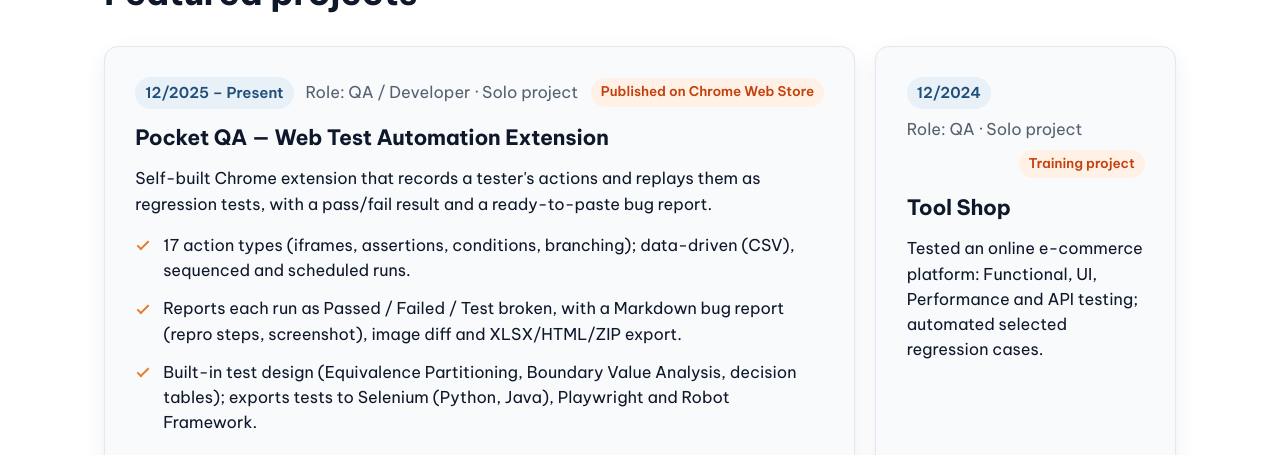
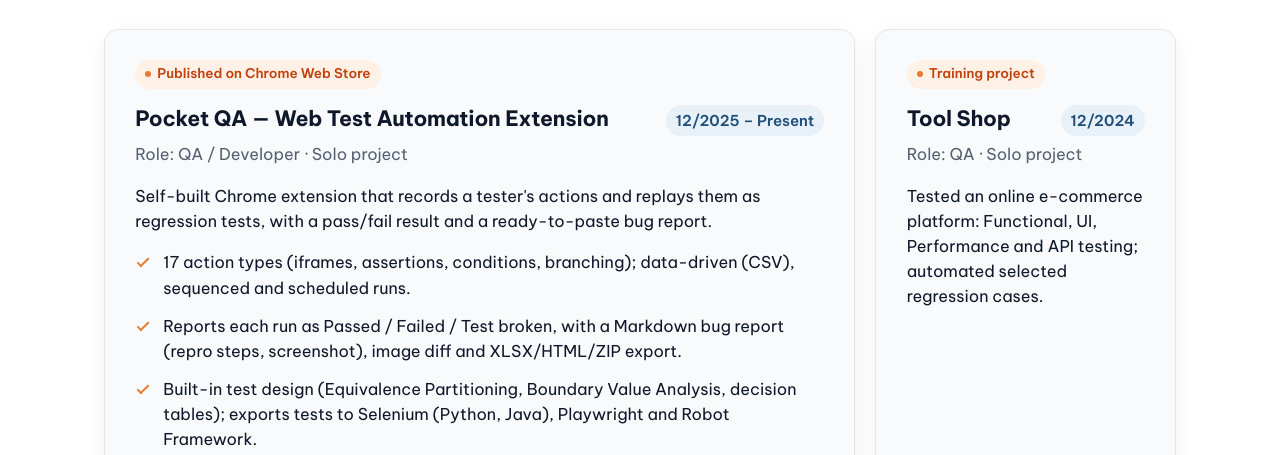
Before and after one commit to KT-Hg/KT-Hg.github.io, a plain HTML site: page index.html in a window 1280 px wide. Shown: the part 2388-2843 px from the top of the page. Drawn offline with Linux system fonts and the light colour scheme.

Commit message:
Redesign the project card header
Co-Authored-By: Claude Opus 5.5 <noreply@anthropic.com>

```diff
--- a/index.html
+++ b/index.html
@@ -292,9 +292,10 @@
   .projects { display: grid; grid-template-columns: 2.5fr 1fr; gap: 20px; }
   @media (max-width: 900px) { .projects { grid-template-columns: 1fr; } }
   .project { display: flex; flex-direction: column; gap: calc(10px + var(--sy) / 4); font-size: .92rem; line-height: 1.55; }
-  .project-top { display: flex; flex-wrap: wrap; align-items: center; gap: 8px 12px; }
-  .project-top .badge { margin-left: auto; }
-  .badge { padding: 4px 10px; border-radius: 999px; background: var(--accent-soft); color: var(--accent); font-size: .76rem; font-weight: 600; }
+  .project-head { display: flex; flex-wrap: wrap; justify-content: space-between; align-items: baseline; gap: 6px 16px; }
+  .project-role { margin-top: 6px; }
+  .badge { align-self: flex-start; display: inline-flex; align-items: center; gap: 6px; padding: 4px 10px; border-radius: 999px; background: var(--accent-soft); color: var(--accent); font-size: .76rem; font-weight: 600; }
+  .badge::before { content: ""; width: 6px; height: 6px; border-radius: 50%; background: var(--accent-fill); }
   .project h3 { font-size: 1.2rem; }
   .project .checks { gap: calc(8px + var(--sy) / 5); }
   .project-foot { display: flex; flex-wrap: wrap; justify-content: space-between; align-items: center; gap: 12px; margin-top: auto; padding-top: 6px; }
@@ -667,12 +668,14 @@
       <div class="collapsible">
         <div class="projects">
           <article class="card project reveal">
-            <div class="project-top">
-              <span class="date">12/2025 – <span lang="en">Present</span><span lang="vi">Nay</span></span>
-              <span class="muted"><span lang="en">Role: QA / Developer · Solo project</span><span lang="vi">Vai trò: QA / Developer · Thực hiện độc lập</span></span>
-              <span class="badge"><span lang="en">Published on Chrome Web Store</span><span lang="vi">Đã phát hành trên Chrome Web Store</span></span>
+            <span class="badge"><span lang="en">Published on Chrome Web Store</span><span lang="vi">Đã phát hành trên Chrome Web Store</span></span>
+            <div>
+              <div class="project-head">
+                <h3>Pocket QA — Web Test Automation Extension</h3>
+                <span class="date">12/2025 – <span lang="en">Present</span><span lang="vi">Nay</span></span>
+              </div>
+              <p class="project-role muted"><span lang="en">Role: QA / Developer · Solo project</span><span lang="vi">Vai trò: QA / Developer · Thực hiện độc lập</span></p>
             </div>
-            <h3>Pocket QA — Web Test Automation Extension</h3>
             <p>
               <span lang="en">Self-built Chrome extension that records a tester's actions and replays them as regression tests, with a pass/fail result and a ready-to-paste bug report.</span>
               <span lang="vi">Tiện ích Chrome tự xây dựng, ghi lại thao tác của tester rồi phát lại thành các bài kiểm thử hồi quy, kèm kết quả pass/fail và bug report sẵn sàng để dán.</span>
@@ -709,12 +712,14 @@
           </article>
 
           <article class="card project more reveal">
-            <div class="project-top">
-              <span class="date">12/2024</span>
-              <span class="muted"><span lang="en">Role: QA · Solo project</span><span lang="vi">Vai trò: QA · Thực hiện độc lập</span></span>
-              <span class="badge"><span lang="en">Training project</span><span lang="vi">Dự án đào tạo</span></span>
+            <span class="badge"><span lang="en">Training project</span><span lang="vi">Dự án đào tạo</span></span>
+            <div>
+              <div class="project-head">
+                <h3>Tool Shop</h3>
+                <span class="date">12/2024</span>
+              </div>
+              <p class="project-role muted"><span lang="en">Role: QA · Solo project</span><span lang="vi">Vai trò: QA · Thực hiện độc lập</span></p>
             </div>
-            <h3>Tool Shop</h3>
             <p>
               <span lang="en">Tested an online e-commerce platform: Functional, UI, Performance and API testing; automated selected regression cases.</span>
               <span lang="vi">Kiểm thử một nền tảng thương mại điện tử trực tuyến: kiểm thử chức năng, UI, hiệu năng và API; tự động hoá một số test case hồi quy chọn lọc.</span>
```
